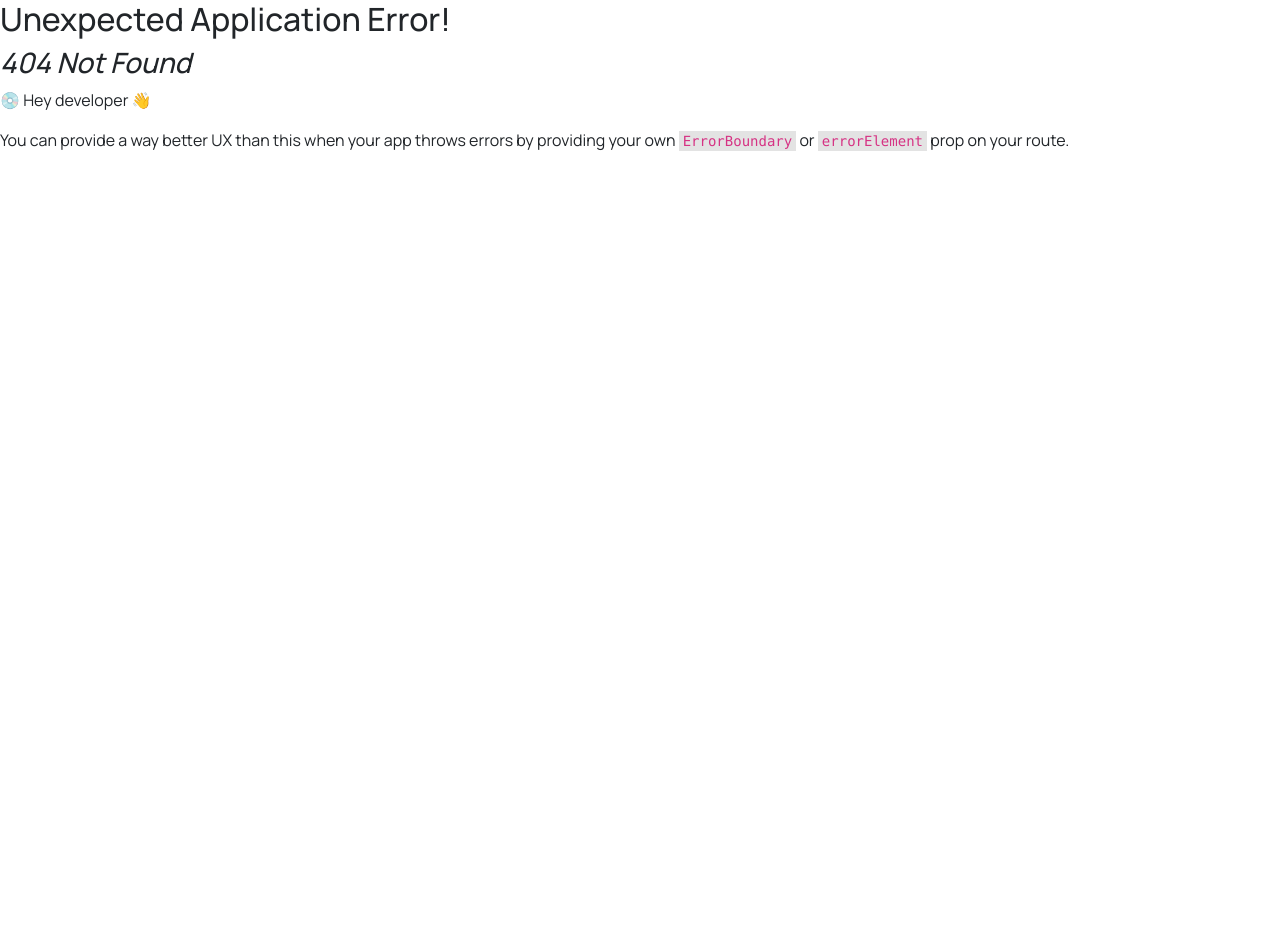
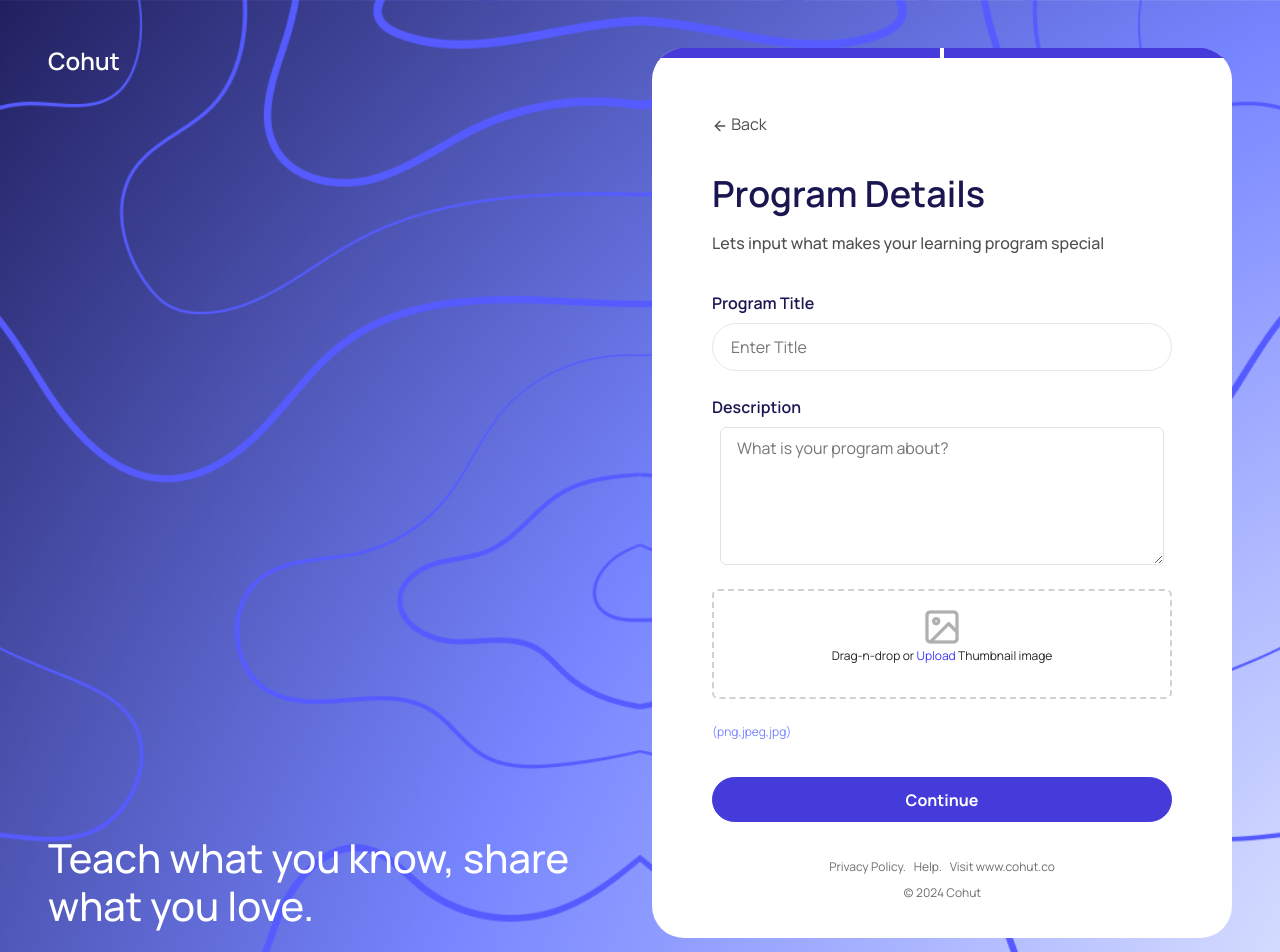
Before and after one commit to teamcohut/creator-frontend, a React (Create React App) app: page /login/program-details in a window 1280 px wide. Before the commit this address had no page. Shown: the top 952 px of the page. Before the commit the page ends 800 px from the top, so only its background shows below. Built offline with nearby package versions, Linux system fonts and the light colour scheme.

Commit message:
Program details

```diff
--- a/src/App.tsx
+++ b/src/App.tsx
@@ -8,6 +8,7 @@ import LoginPage from './components/ui/organisms/forms/loginForm/LoginPage';
 import SignupSuccess from './components/ui/organisms/forms/signUpForm/SignupSuccess';
 import ResetPasswordSuccess from './components/ui/organisms/forms/success/ResetPasswordSuccess';
 import UserChoice from './components/ui/organisms/forms/loginForm/UserChoice';
+import ProgramDetails from './components/ui/organisms/forms/loginForm/UserChoice/programdetails'
 import LoginSuccess from './components/ui/organisms/forms/success/LoginSuccess';
 
 function App() {
@@ -55,6 +56,10 @@ function App() {
           element: <UserChoice />
         },
         {
+          path: 'program-details',
+          element: <ProgramDetails />
+        },
+        {
           path: 'login-success',
           element: <LoginSuccess />
         }
--- /dev/null
+++ b/src/components/ui/atoms/forms/inputs/TextAreaInput/index.tsx
@@ -0,0 +1,25 @@
+import React from 'react'
+import { ITextAreaInput } from "../../../../../../@types/input.interface"
+import "../index.css"
+
+const TextAreaInput: React.FC<ITextAreaInput> = (props) => {
+    const { label, id, placeHolder, onchange } = props
+  return (
+    <>
+        <div className="input-cont d-flex flex-column align-items-stretch w-100 gap-2">
+          {label && <label className='manrope-600 fs-body' htmlFor={id}>{label}</label>}
+          <div className='d-flex align-items-center gap-2 rounded px-2'>
+                <textarea
+                    id={id}
+                    rows={5}
+                    className="input bg-transparent w-100 border border-1 rounded px-3 py-2"
+                    placeholder={placeHolder}
+                    onChange={onchange}
+                ></textarea>
+            </div>
+        </div>
+    </>
+  )
+}
+
+export default TextAreaInput
--- a/src/components/ui/organisms/forms/index.css
+++ b/src/components/ui/organisms/forms/index.css
@@ -26,6 +26,12 @@
     height: clamp(79px, 10vw, 104px);
 }
 
+.dashed-border {
+    border: 2px dashed var(--dark-200);
+    border-radius: 8px;
+    height: 100%;
+  }
+
 @media (max-width: 990px ) {
     .form {
         width: 100%;
--- /dev/null
+++ b/src/components/ui/organisms/forms/loginForm/UserChoice/programdetails.tsx
@@ -0,0 +1,63 @@
+import React from 'react'
+import Button from '../../../../atoms/forms/Button/index'
+import { Link, useNavigate } from 'react-router-dom'
+import ProgressBar from '../../../../molecules/forms/ProgressBar'
+import { FiArrowLeft, FiUpload } from 'react-icons/fi'
+import '../../index.css'
+import TextAreaInput from '../../../../atoms/forms/inputs/TextAreaInput'
+import TextInput from '../../../../atoms/forms/inputs/TextInput'
+
+const SignUpPage2 = () => {
+  const navigate = useNavigate()
+  return (
+    <>
+      <form className='form bg-white d-flex flex-column rounded-5' action="">
+        <ProgressBar length={2} page={2} />
+        <div className="w-100 d-flex justify-content-between">
+          <Link className='primary-700 manrope-600 fs-h3 text-decoration-none d-flex d-lg-none' to={'/'}>Cohut</Link>
+          <span className='dark-700 back' onClick={()=>navigate(-1)}><FiArrowLeft /> Back</span>
+        </div>
+        <div className="d-flex flex-column gap-2">
+          <h1 className='manrope-600 primary-950 fs-h2'>Program Details</h1>
+          <span className='manrope-500 dark-700 fs-body'>Lets input what makes your learning program special</span>
+        </div>
+
+        <div className="d-flex flex-column gap-4">
+        <TextInput
+            label="Program Title"
+            id="programtitle"
+            placeHolder="Enter Title"
+            onchange={(e:any)=>console.log(e.target.value)}
+          />
+
+          <TextAreaInput
+            label="Description"
+            id="description"
+            placeHolder="What is your program about?"
+            onchange={(e:any)=>console.log(e.target.value)}
+          />
+
+          <div className='dashed-border p-3 rounded-2 d-flex flex-column align-items-center justify-content-center text-center'>
+              <img src={'/assets/images/Big.png'} alt={'Cohut Logo'} />
+                <p className='fs-caption'>Drag-n-drop or <span className='primary-600'>Upload</span> Thumbnail image</p>
+          </div>
+          <span className='fs-caption primary-400'>(png,jpeg,jpg)</span>
+        </div>
+
+        <div className="d-flex flex-column align-items-center gap-3">
+          <Button text='Continue' action={(e: any)=>console.log(e.target.value)} type='button' />
+        </div>
+        <div className="footer w-100 d-flex flex-column align-items-center gap-2">
+          <div className="d-flex gap-2">
+            <Link className='dark-500 fs-footer text-decoration-none' to={"#"}>Privacy Policy.</Link>
+            <Link className='dark-500 fs-footer text-decoration-none' to={"#"}>Help.</Link>
+            <Link className='dark-500 fs-footer text-decoration-none' to={"#"}>Visit www.cohut.co</Link>
+          </div>
+          <span className='dark-500 fs-footer text-decoration-none'>(c) 2024 Cohut</span>
+        </div>
+      </form>
+    </>
+  )
+}
+
+export default SignUpPage2
```
Also changed, not shown: src/@types/input.interface.ts (+7 -0 lines), public/assets/images/Big.png (added).
